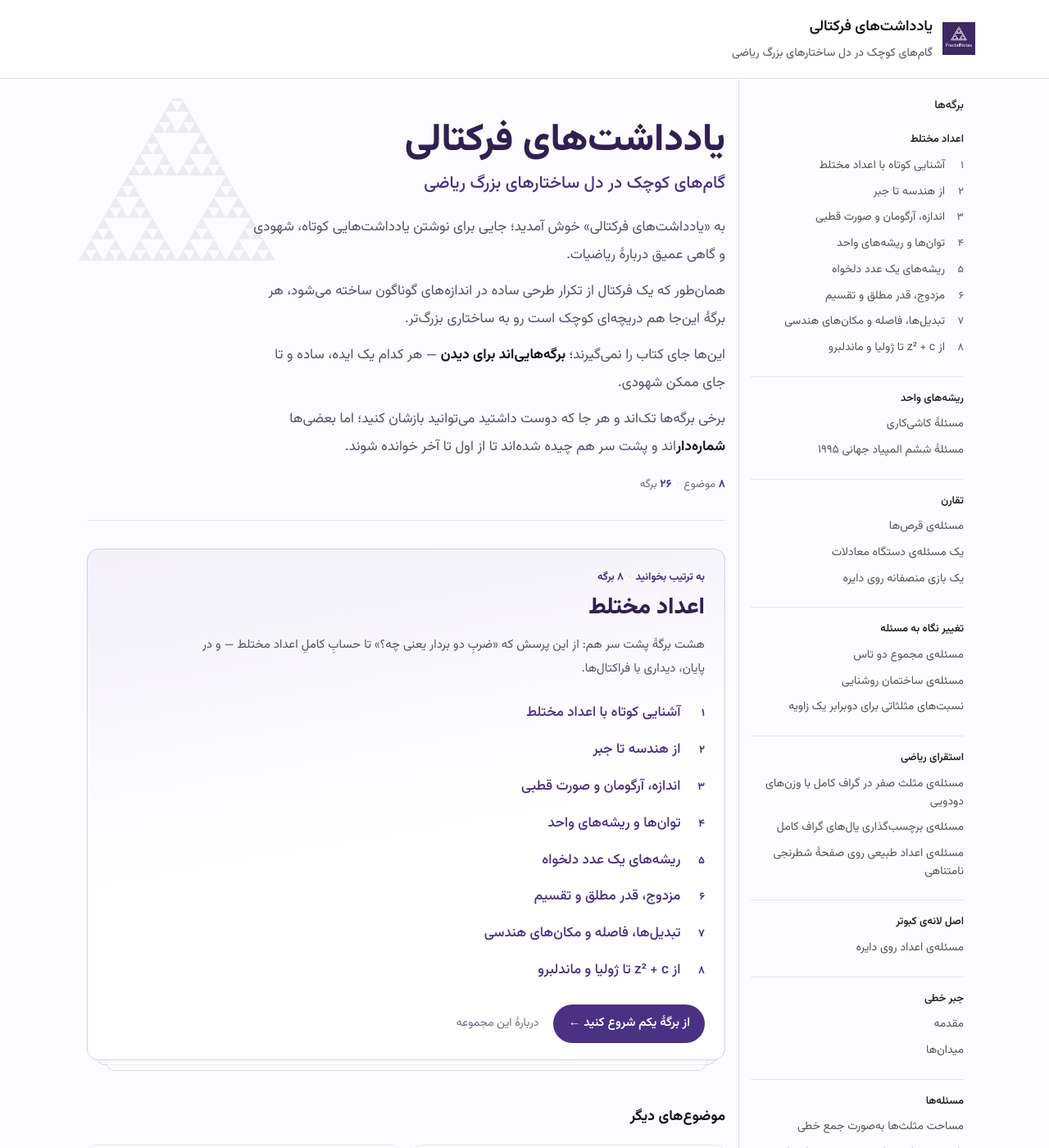
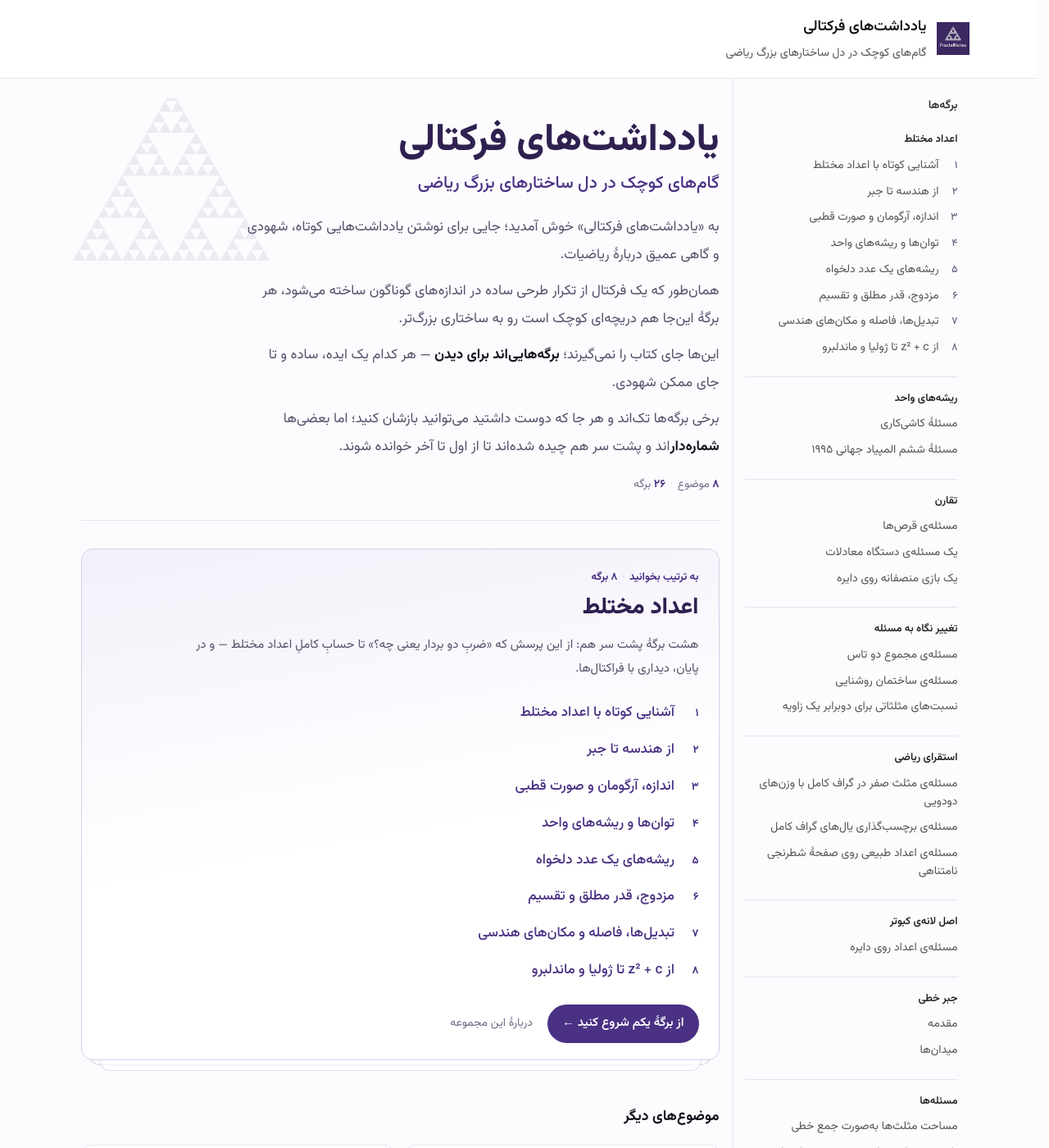
Before and after one commit to pooyarezaie/Fractal-Notes, a Jekyll site: the page built from index.md, in a window 1280 px wide and 1400 px high. Shown: the whole window at 82% size. Built offline with Jekyll 4.4.1, drawn with Linux system fonts in a browser that asks for light colours.

Commit message:
Reserve the scrollbar gutter so opening a details box stops shifting the layout
On pages short enough to fit the viewport, opening a <details> box pushes
the page past it; the viewport scrollbar appears, takes ~15px of width,
and the whole layout — side menu included — jumps sideways. (Only on
classic scrollbars; overlay scrollbars never showed it.)

scrollbar-gutter: stable on html reserves that gutter permanently, so
the scrollbar coming and going never moves the layout. The cost is a
standing empty gutter on pages that never scroll.

No SEO angle: shifts within 500ms of user input carry hadRecentInput
and are excluded from CLS, so this was UX polish only.

Co-Authored-By: Claude Fable 5 <noreply@anthropic.com>

```diff
--- a/assets/css/fractal.css
+++ b/assets/css/fractal.css
@@ -27,6 +27,13 @@
     --bg: #fcfbfe;
     --line: #e6e3ef;
     --line-strong: #d5cfe6;
+}
+
+/* Reserve the viewport scrollbar's gutter permanently, so the scrollbar
+   appearing/disappearing (e.g. a <details> box opening pushes the page past
+   the viewport) never shifts the layout sideways. */
+html {
+    scrollbar-gutter: stable;
 }
 
 body {
```
